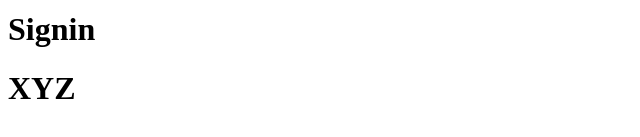
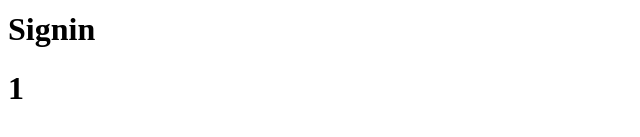
Before and after one commit to twilight4j/starter, a plain HTML site: page index.html in a window 1280 px wide. Shown: the part 153-290 px from the top of the page, 0-640 px from the left. Drawn offline with Linux system fonts and the light colour scheme.

Commit message:
Update index.html

```diff
--- a/index.html
+++ b/index.html
@@ -16,7 +16,7 @@
   <h1>Hellow world!</h1>
   <h1>Hellow world!</h1>
   <h1>Signin</h1>
-  <h1>XYZ</h1>
+  <h1>1</h1>
 </body>
 
 </html>
```
